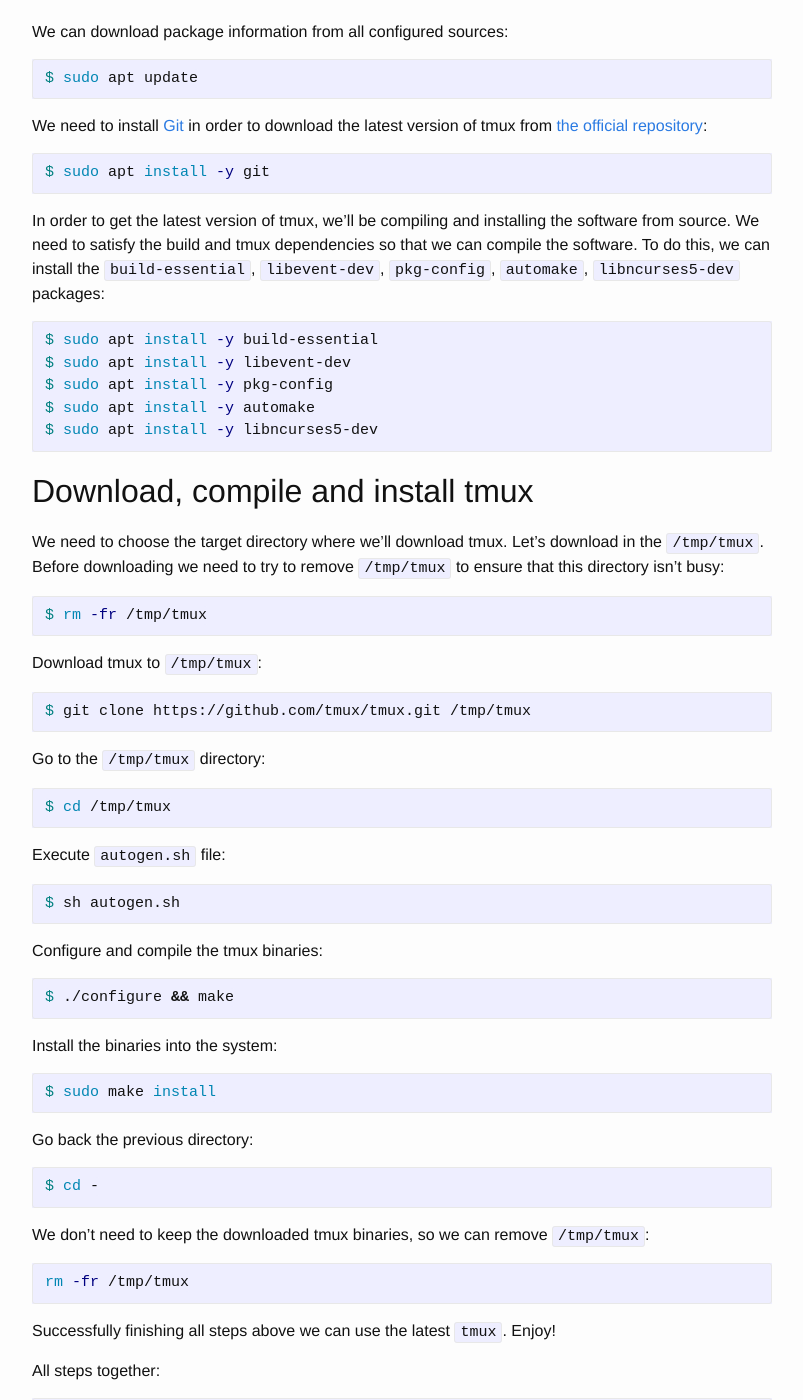
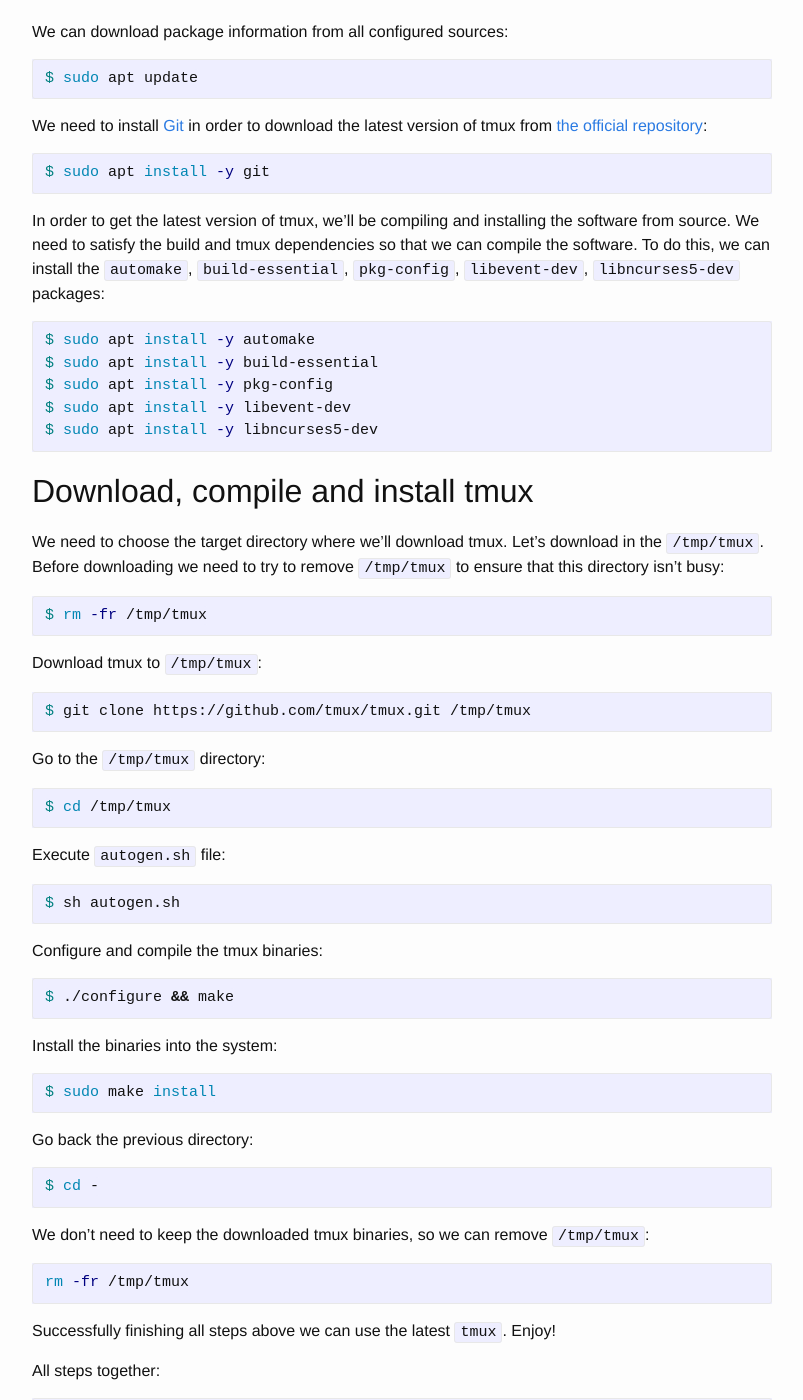
Before and after one commit to crowdpro3/bogdanvlviv.github.io, a Jekyll site: the page built from _posts/2017-11-02-how-to-install-the-latest-tmux-on-ubuntu-16_04.markdown, in a window 1280 px wide and 1400 px high, scrolled down 619 px. Shown: the whole window, without its empty margins (238-1041 px from the left). Built offline with Jekyll 4.4.1, drawn with Linux system fonts in a browser that asks for light colours; comment, search, counter and statistics services are not loaded; some of the changed text lies outside the part shown.

````diff
--- a/_posts/2017-11-02-how-to-install-the-latest-tmux-on-ubuntu-16_04.markdown
+++ b/_posts/2017-11-02-how-to-install-the-latest-tmux-on-ubuntu-16_04.markdown
@@ -32,13 +32,13 @@ $ sudo apt install -y git
 ```
 
 In order to get the latest version of tmux, we'll be compiling and installing the software from source. We need to satisfy the build and tmux dependencies so that we can compile the software.
-To do this, we can install the `build-essential`, `libevent-dev`, `pkg-config`, `automake`, `libncurses5-dev` packages:
+To do this, we can install the `automake`, `build-essential`, `pkg-config`, `libevent-dev`, `libncurses5-dev` packages:
 
 ```bash
+$ sudo apt install -y automake
 $ sudo apt install -y build-essential
+$ sudo apt install -y pkg-config
 $ sudo apt install -y libevent-dev
-$ sudo apt install -y pkg-config
-$ sudo apt install -y automake
 $ sudo apt install -y libncurses5-dev
 ```
 
@@ -104,10 +104,10 @@ sudo apt update
 
 sudo apt install -y git
 
+sudo apt install -y automake
 sudo apt install -y build-essential
+sudo apt install -y pkg-config
 sudo apt install -y libevent-dev
-sudo apt install -y pkg-config
-sudo apt install -y automake
 sudo apt install -y libncurses5-dev
 
 rm -fr /tmp/tmux
````
